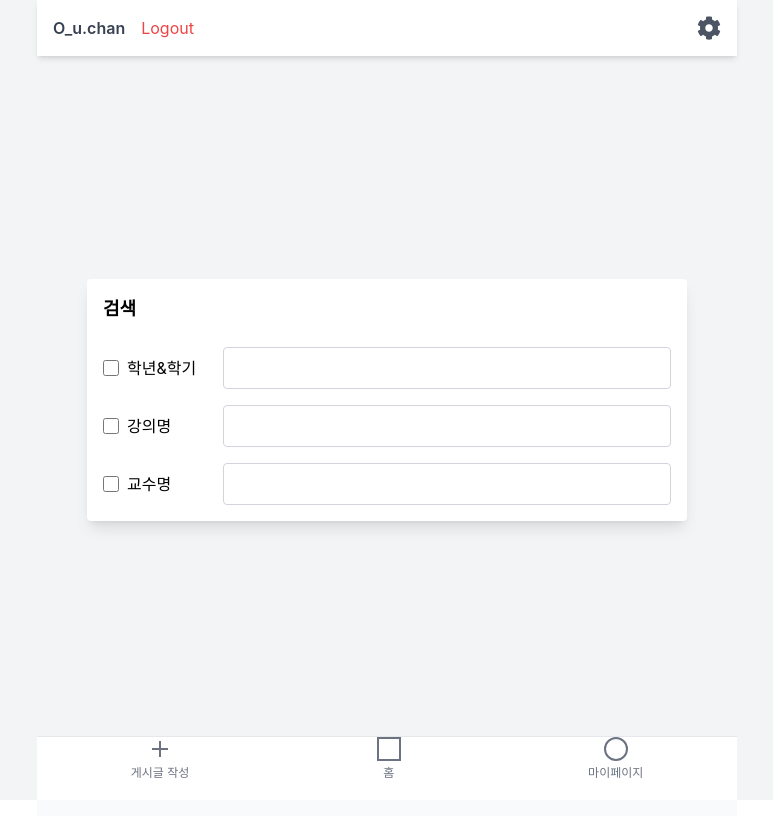
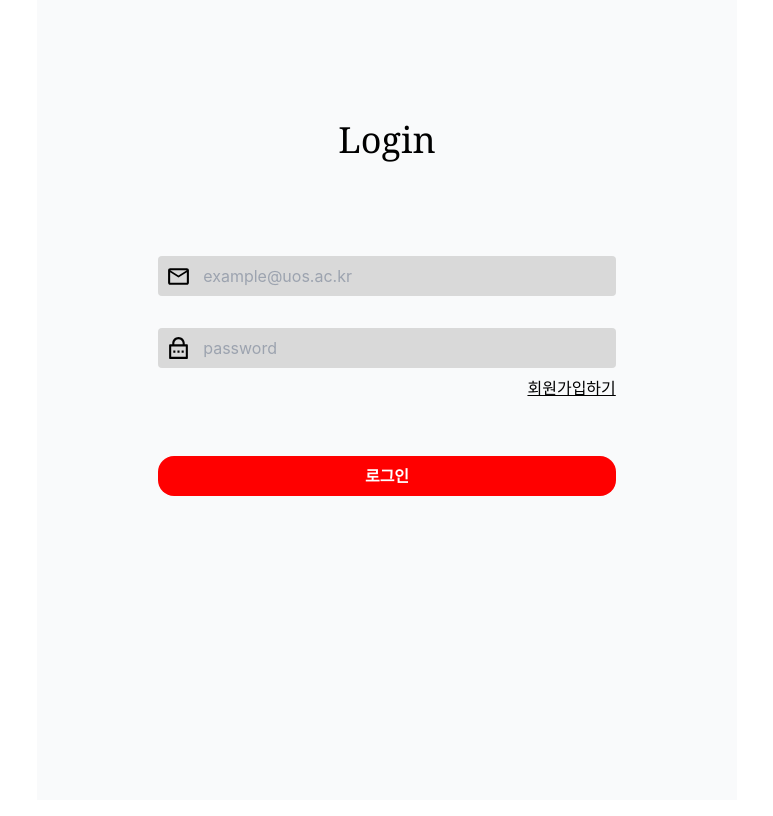
Before and after one commit to sogong24/front, a React (Create React App) app: page /login in a window 1280 px wide. Shown: the top 816 px of the page, without its empty margins (253-1026 px from the left). Built offline with nearby package versions, Linux system fonts and the light colour scheme.

Commit message:
Feat: Add login screen 로그인 ui만 구현. 로그인을 안한 상태에서는 로그인창만 띄워짐.

```diff
--- a/src/App.js
+++ b/src/App.js
@@ -4,6 +4,7 @@ import Layout from "./components/common/Layout";
 import HomePage from "./pages/HomePage";
 import MyPage from "./pages/MyPage";
 import PostCreatePage from "./pages/PostCreatePage";
+import Login from "./pages/Login";
 
 import "./index.css";
 import "./App.css";
@@ -16,8 +17,9 @@ function App() {
           <Route path="/" element={<HomePage />} />
           <Route path="/MyPage" element={<MyPage />} />
           <Route path="/post/create" element={<PostCreatePage />} />
+          <Route path="/Login" element={<Login />} />
 
-          {/* <Route path="/Signup" element={<Signup />} /> */}
+          {/* <Route path="/Signup" element={<Signup />} />
           {/* <Route path="*" element={<Error />} /> */}
         </Routes>
       </Layout>
--- a/src/components/common/Layout.js
+++ b/src/components/common/Layout.js
@@ -4,11 +4,22 @@ import SettingBar from "./SettingBar";
 import HomePage from "../../pages/HomePage";
 import Mypage from "../../pages/MyPage";
 import PostCreatePage from "../../pages/PostCreatePage";
+import Login from "../../pages/Login";
+import { useState } from "react";
+import { Navigate } from "react-router-dom";
 
 function Layout() {
   const location = useLocation();
+  const noBarPaths = ["/login", "/signup"];
+
+  const [isLoggedIn, setIsLoggedIn] = useState(false);
 
   const renderPage = () => {
+    console.log(isLoggedIn);
+    if (!isLoggedIn && !noBarPaths.includes(location.pathname)) {
+      return <Navigate to="/login" replace />;
+    }
+
     switch (location.pathname) {
       case "/":
         return <HomePage />;
@@ -16,8 +27,10 @@ function Layout() {
         return <Mypage />;
       case "/post/create":
         return <PostCreatePage />;
+      case "/login":
+        return <Login setIsLoggedIn={setIsLoggedIn} />;
       default:
-        return <HomePage />;
+        return <Navigate to="/" replace />;
     }
   };
 
@@ -25,10 +38,10 @@ function Layout() {
     <div className="bg-white min-h-screen">
       <div className="w-[700px] min-h-screen mx-auto relative pb-16 bg-gray-50">
         <div className="sticky top-0 bg-white z-10">
-          <SettingBar />
+          {!noBarPaths.includes(location.pathname) && <SettingBar />}
         </div>
         {renderPage()}
-        <Menubar />
+        {!noBarPaths.includes(location.pathname) && <Menubar />}
       </div>
     </div>
   );
--- /dev/null
+++ b/src/pages/Login.js
@@ -0,0 +1,60 @@
+import { MdOutlineEmail } from "react-icons/md";
+import { RiLockPasswordLine } from "react-icons/ri";
+import { useNavigate } from "react-router-dom";
+
+function Login({ setIsLoggedIn }) {
+  const navigate = useNavigate();
+
+  const loginClick = () => {
+    setIsLoggedIn(true);
+    navigate("/");
+  };
+  // 데이터베이스의 아이디와 비밀번호와 비교해서 같으면 setIsLoggedIn(true), 다르면 false 후 팝업창
+
+  const signupClick = () => {
+    navigate("/signup");
+  };
+
+  return (
+    <div className="px-16 relative top-[120px]">
+      <div className="flex flex-col items-center">
+        <h1 className="font-size-xl font-medium text-4xl font-serif text-center">
+          Login
+        </h1>
+
+        <div className="flex mt-24 bg-login-input-color w-4/5 rounded px-2 h-10 items-center">
+          <MdOutlineEmail size={25} />
+          <input
+            className="mx-3 flex-grow bg-login-input-color"
+            placeholder="example@uos.ac.kr"
+          ></input>
+        </div>
+
+        <div className="flex mt-8 bg-login-input-color w-4/5 rounded px-2 h-10 items-center">
+          <RiLockPasswordLine size={25} />
+          <input
+            className="mx-3 flex-grow bg-login-input-color"
+            placeholder="password"
+          ></input>
+        </div>
+
+        <div className="flex justify-end w-4/5 mt-2">
+          <button className="underline" onClick={signupClick}>
+            회원가입하기
+          </button>
+        </div>
+
+        <div className="w-4/5 mt-14 flex justify-center">
+          <button
+            onClick={loginClick}
+            className="w-full rounded-2xl bg-button-red h-10 text-white font-semibold"
+          >
+            로그인
+          </button>
+        </div>
+      </div>
+    </div>
+  );
+}
+
+export default Login;
--- a/tailwind.config.js
+++ b/tailwind.config.js
@@ -6,6 +6,7 @@ module.exports = {
       colors: {
         "button-red": "#FF0000",
         "search-filter-color": "#E4E4E4",
+        "login-input-color": "#D9D9D9",
       },
     },
   },
```
